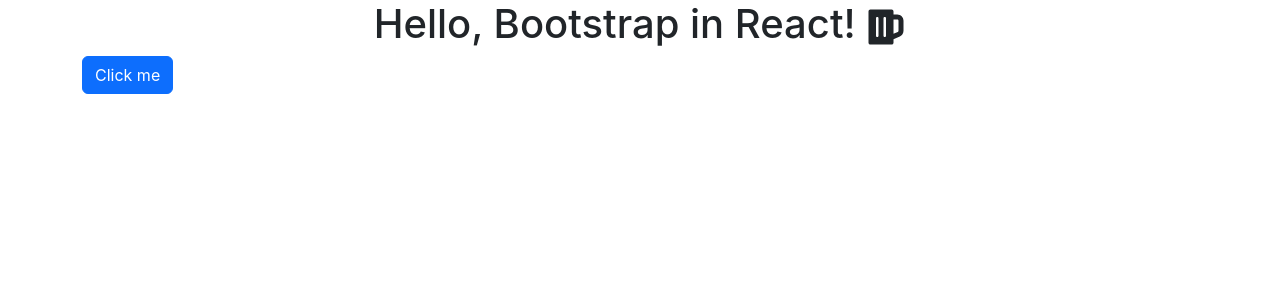
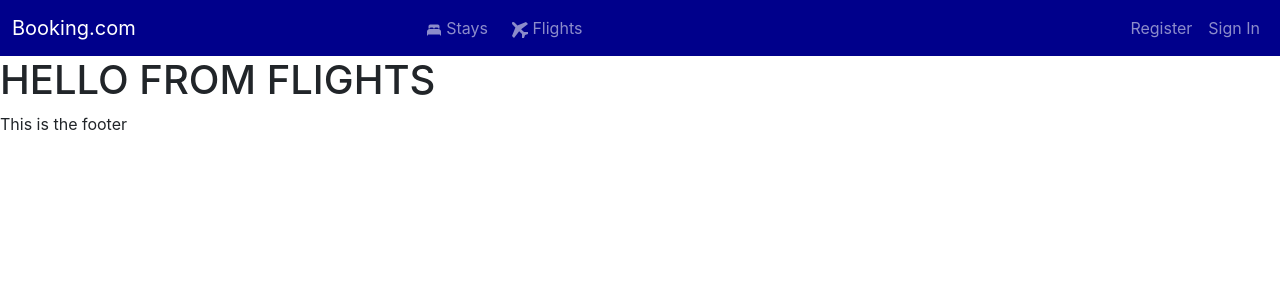
Before and after one commit to EndritMusliu/bookingfront, a React (Create React App) app in the folder booking/: page /flights in a window 1280 px wide. Shown: the top 300 px of the page. Built offline with nearby package versions, Linux system fonts and the light colour scheme; the HTML template or start-up script is replaced by a standard one.

Commit message:
Started to fix front for: Menu,Footer,Flights,Register,Sign In,Stays etc

```diff
--- a/booking/package.json
+++ b/booking/package.json
@@ -8,6 +8,7 @@
     "@testing-library/user-event": "^13.5.0",
     "react": "^18.3.1",
     "react-dom": "^18.3.1",
+    "react-router-dom": "^6.26.1",
     "react-scripts": "5.0.1",
     "web-vitals": "^2.1.4"
   },
--- a/booking/public/index.html
+++ b/booking/public/index.html
@@ -24,7 +24,7 @@
       work correctly both with client-side routing and a non-root public URL.
       Learn how to configure a non-root public URL by running `npm run build`.
     -->
-    <title>Booking.co</title>
+    <title>Booking.com</title>
   </head>
   <body>
     <noscript>You need to enable JavaScript to run this app.</noscript>
--- a/booking/src/App.js
+++ b/booking/src/App.js
@@ -1,14 +1,28 @@
 import React from 'react';
 import { FaBeer } from 'react-icons/fa';
+import { BrowserRouter as Router, Routes, Route } from 'react-router-dom';
+import Menu from './components/Menu'; // Import your menu
+import Flights from './pages/Flights';
+import Stays from './pages/Stays'
+import Footer from './components/Footer'
+import Register from './pages/Register';
+import SignIn from './pages/SignIn';
 
 
 function App() {
   return (
-    <div className="container">
-      <h1 className="text-center">Hello, Bootstrap in React! <FaBeer /></h1>
-      <button className="btn btn-primary">Click me</button>
-    </div>
+    <Router>
+      <Menu />
+      <Routes>
+        <Route path="/" element={<Stays />} />
+        <Route path="/flights" element={<Flights />} />
+        <Route path="/footer" element={<Footer />} />
+        <Route path="/register" element={<Register />} />
+        <Route path="/signin" element={<SignIn />}/>
+      </Routes>
+    </Router>
   );
 }
 
+
 export default App;
--- /dev/null
+++ b/booking/src/components/Footer.jsx
@@ -0,0 +1,12 @@
+import React from "react";
+
+function Footer(){
+    return(
+        <div>
+            This is the footer
+        </div>
+    );
+
+}
+
+export default Footer;
--- /dev/null
+++ b/booking/src/components/Menu.jsx
@@ -0,0 +1,38 @@
+import React from 'react';
+import { ImAirplane } from "react-icons/im";
+import { IoBed } from "react-icons/io5";
+
+
+
+function Menu() {
+  return (
+    <nav className="navbar navbar-expand-lg navbar-dark" style={{backgroundColor: "darkblue"}}>
+    <div className="container-fluid">
+      <a className="navbar-brand" href="/">Booking.com</a>
+      <button className="navbar-toggler" type="button" data-bs-toggle="collapse" data-bs-target="#navbarNav" aria-controls="navbarNav" aria-expanded="false" aria-label="Toggle navigation">
+        <span className="navbar-toggler-icon"></span>
+      </button>
+      <div className="collapse navbar-collapse justify-content-center" id="navbarNav">
+        <ul className="navbar-nav mx-auto mb-2 mb-lg-0">
+          <li className="nav-item">
+            <a className="nav-link" href="/"><IoBed /> Stays</a>
+          </li>
+          <li className="nav-item">
+            <a className="nav-link ms-2" href="/flights"><ImAirplane /> Flights</a>
+          </li>
+        </ul>
+        <ul className="navbar-nav ms-auto">
+          <li className="nav-item">
+            <a className="nav-link" href="/register">Register</a>
+          </li>
+          <li className="nav-item">
+            <a className="nav-link" href="/signin">Sign In</a>
+          </li>
+        </ul>
+      </div>
+    </div>
+  </nav>
+  );
+}
+
+export default Menu;
--- /dev/null
+++ b/booking/src/pages/Flights.jsx
@@ -0,0 +1,14 @@
+import React from "react";
+import Footer from "../components/Footer";
+
+function Flights() {
+    return(
+        <div>
+            <h1>HELLO FROM FLIGHTS</h1>
+            <Footer />
+        </div>
+
+    );
+
+}
+export default Flights;
--- /dev/null
+++ b/booking/src/pages/Register.jsx
@@ -0,0 +1,13 @@
+import React from "react";
+
+function Register(){
+    return(
+        <div>
+            <h1>
+                This is register
+            </h1>
+            </div>
+    );
+
+}
+export default Register;
--- /dev/null
+++ b/booking/src/pages/SignIn.jsx
@@ -0,0 +1,11 @@
+import React from "react";
+
+
+function SignIn(){
+    return(
+        <div>
+            <h1>This is sign in</h1>
+        </div>
+    );
+}
+export default SignIn;
--- /dev/null
+++ b/booking/src/pages/Stays.jsx
@@ -0,0 +1,13 @@
+import React from "react";
+import Footer from "../components/Footer";
+
+function Stays(){
+    return(
+<div>
+    <h1>Staysss</h1>
+    <Footer/>
+</div>
+    );
+
+}
+export default Stays;
```
Also changed, not shown: 1 other file (tests, documents, lock files or other folders).
